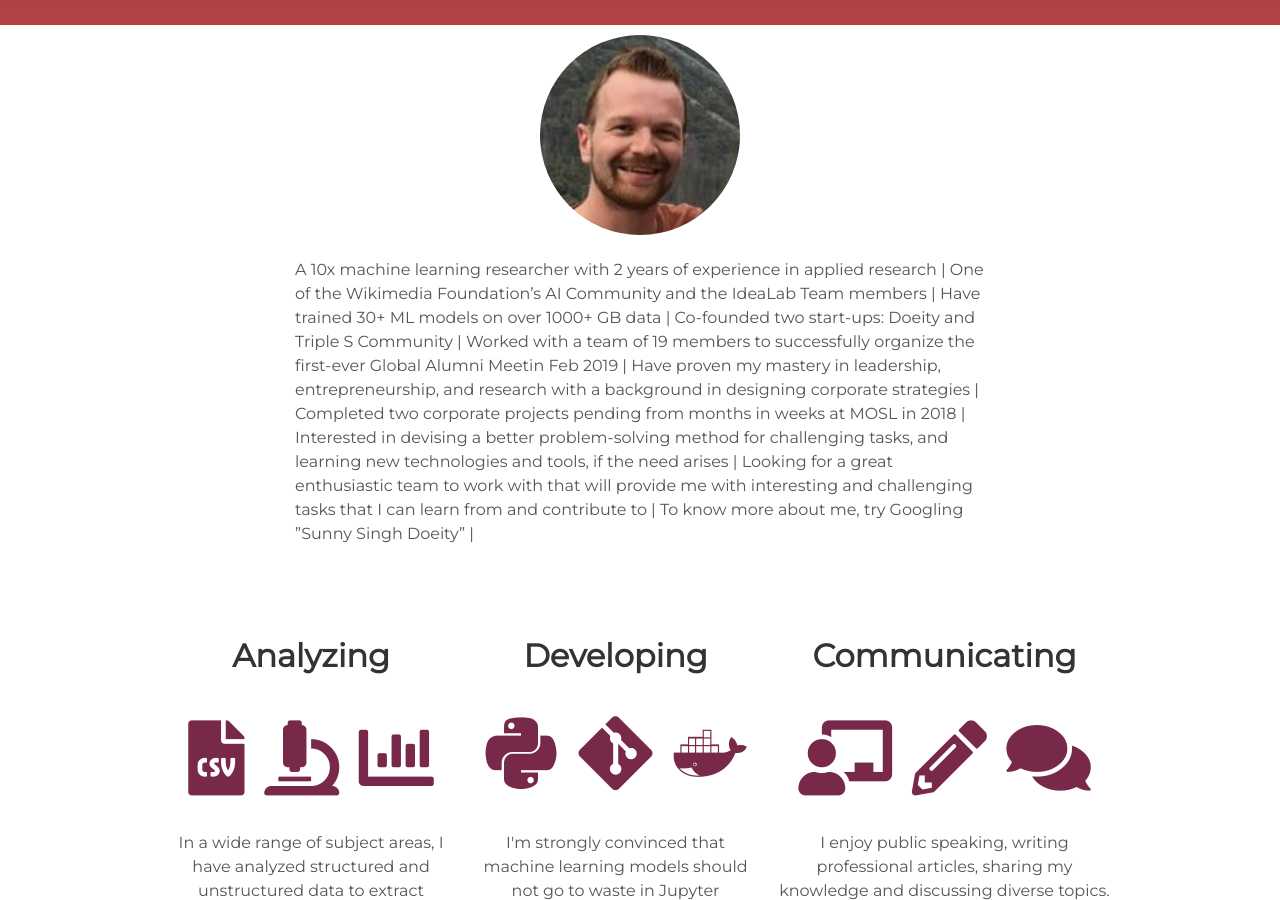
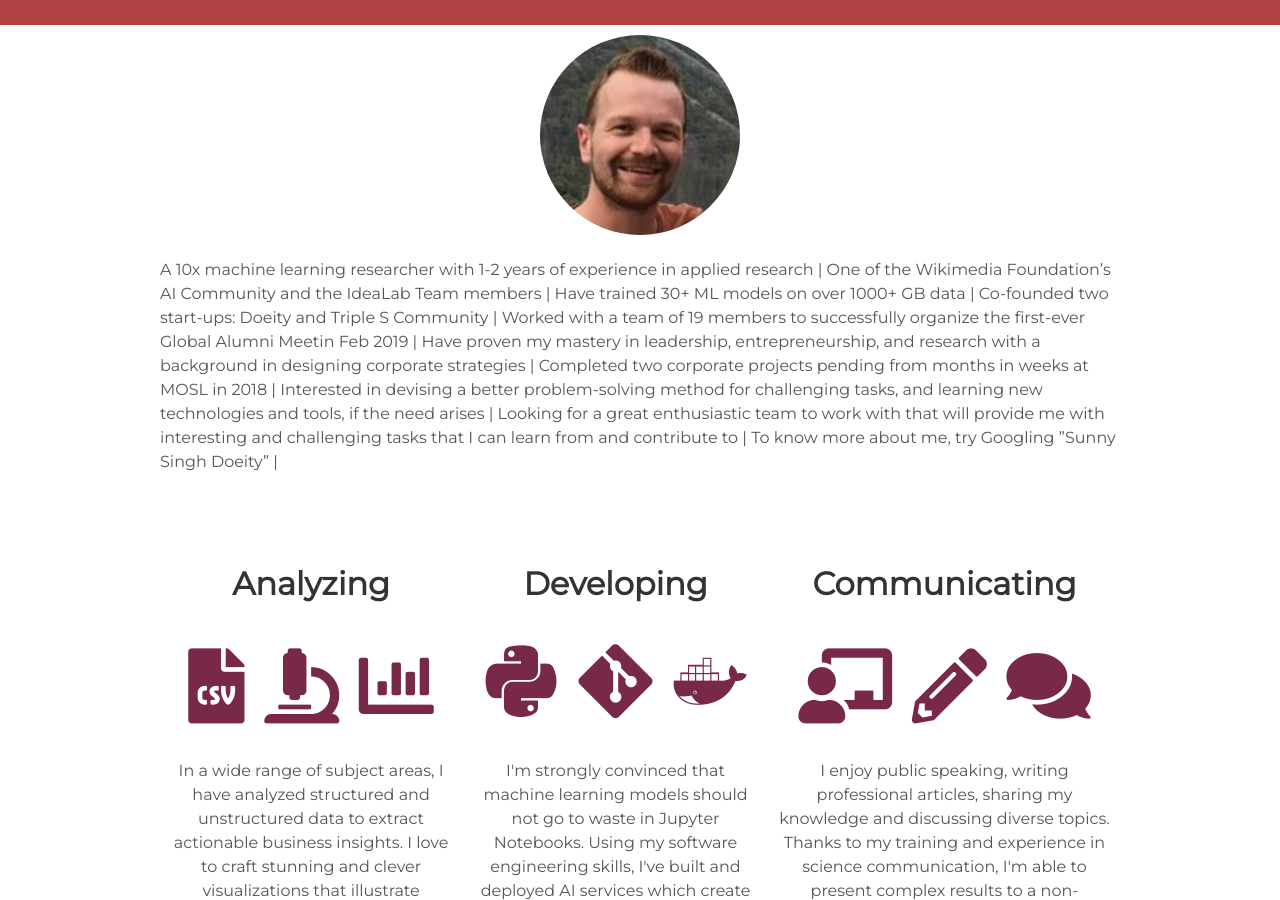
Before and after one commit to arkadee/arkadee.github.io, a Jekyll site: the page built from index.html, in a window 1280 px wide and 900 px high, scrolled down 875 px. Built offline with Jekyll 4.4.1, drawn with Linux system fonts in a browser that asks for light colours.

Commit message:
Update about.html

```diff
--- a/_includes/about.html
+++ b/_includes/about.html
@@ -2,9 +2,9 @@
    <img src="assets/img/avatar.png" alt="Avatar">
 </div>
 
-<div style="margin-left: 135px; margin-right: 135px;">
-  <p text-align=”justify”>
-   A 10x machine learning researcher with 2 years of experience in applied research | One of the Wikimedia Foundation’s AI Community and the IdeaLab Team members | Have trained 30+ ML models on over 1000+ GB data | Co-founded two start-ups: Doeity and Triple S Community | Worked with a team of 19 members to successfully organize the first-ever Global Alumni Meetin Feb 2019 | Have proven my mastery in leadership, entrepreneurship, and research with a background in designing corporate strategies | Completed two corporate projects pending from months in weeks at MOSL in 2018 | Interested in devising a better problem-solving method for challenging tasks, and learning new technologies and tools, if the need arises | Looking for a great enthusiastic team to work with that will provide me with interesting and challenging tasks that I can learn from and contribute to | To know more about me, try Googling ”Sunny Singh Doeity” |
+<div>
+  <p>
+   A 10x machine learning researcher with 1-2 years of experience in applied research | One of the Wikimedia Foundation’s AI Community and the IdeaLab Team members | Have trained 30+ ML models on over 1000+ GB data | Co-founded two start-ups: Doeity and Triple S Community | Worked with a team of 19 members to successfully organize the first-ever Global Alumni Meetin Feb 2019 | Have proven my mastery in leadership, entrepreneurship, and research with a background in designing corporate strategies | Completed two corporate projects pending from months in weeks at MOSL in 2018 | Interested in devising a better problem-solving method for challenging tasks, and learning new technologies and tools, if the need arises | Looking for a great enthusiastic team to work with that will provide me with interesting and challenging tasks that I can learn from and contribute to | To know more about me, try Googling ”Sunny Singh Doeity” |
   </p>
 </div>
 
```
